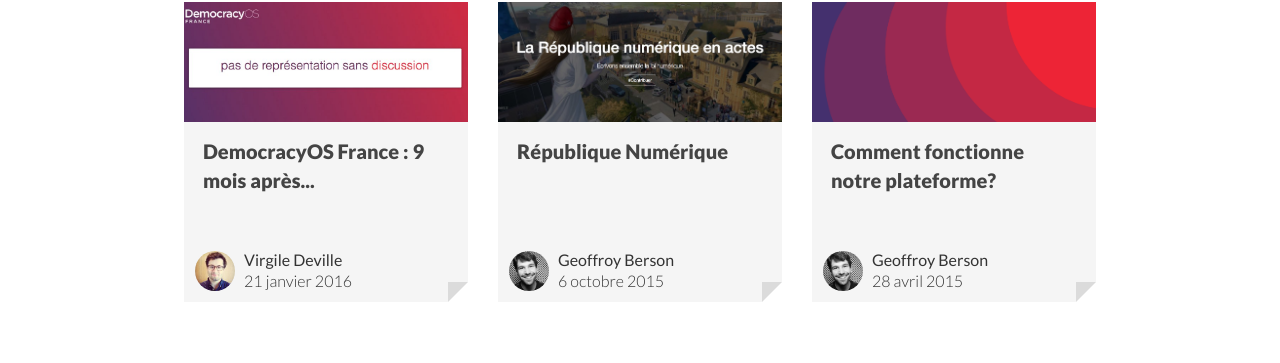
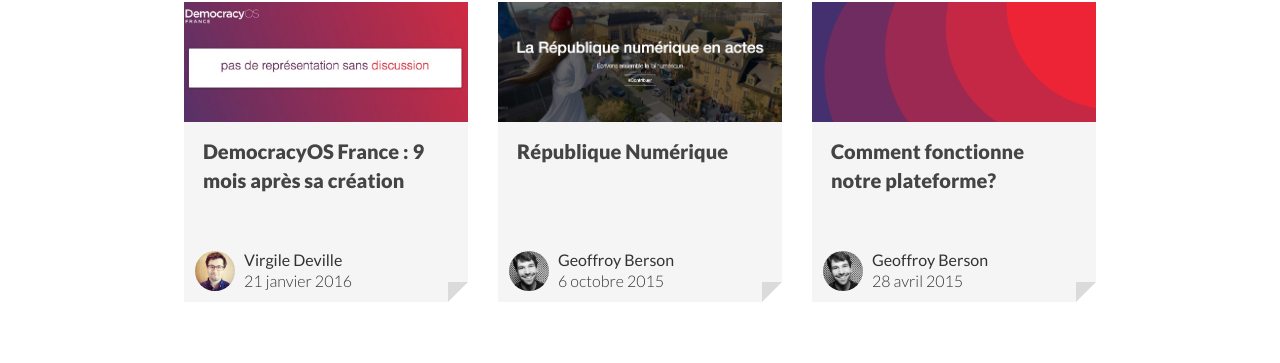
Before and after one commit to democracy-os-fr/democracy-os-fr.github.io, a Jekyll site: the page built from _posts/2016-09-06-repnumerique.md, in a window 1280 px wide and 900 px high, scrolled down 2169 px. Shown: the part 121-484 px from the top of the window. Built offline with Jekyll 4.4.1, drawn with Linux system fonts in a browser that asks for light colours; nearby versions of some CDN libraries; comment, search, counter and statistics services are not loaded.

```diff
--- a/_includes/sidebar.html
+++ b/_includes/sidebar.html
@@ -51,8 +51,8 @@
                         </a>
                             <a href="{{site.baseurl}}{{post.url}}">
                                 <p class="welltitle">
-                            <b>{{post.title| truncatewords:6}}</b><br></a>
-                             <div class="hidden-sm hidden-md hidden-lg">{{post.extrait | truncatewords: 20}}</div>
+                            <b>{{post.title}}</b><br></a>
+                             <div class="hidden-sm hidden-md hidden-lg">{{post.extrait | truncatewords: 15}}</div>
 
 
                             </p>
```
